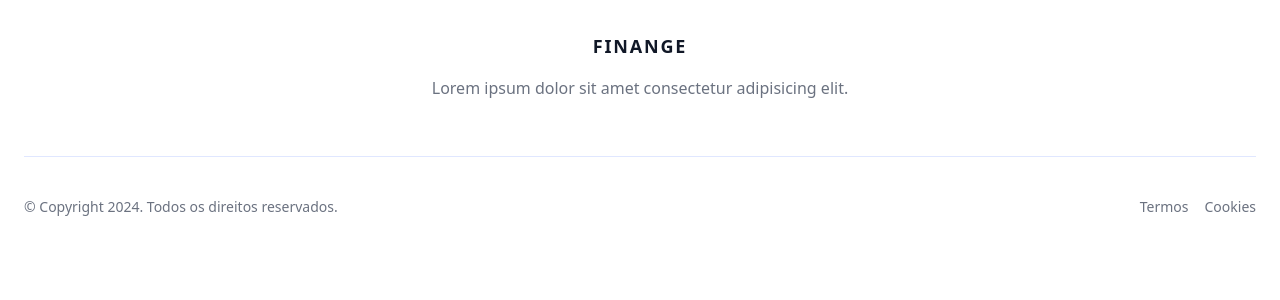
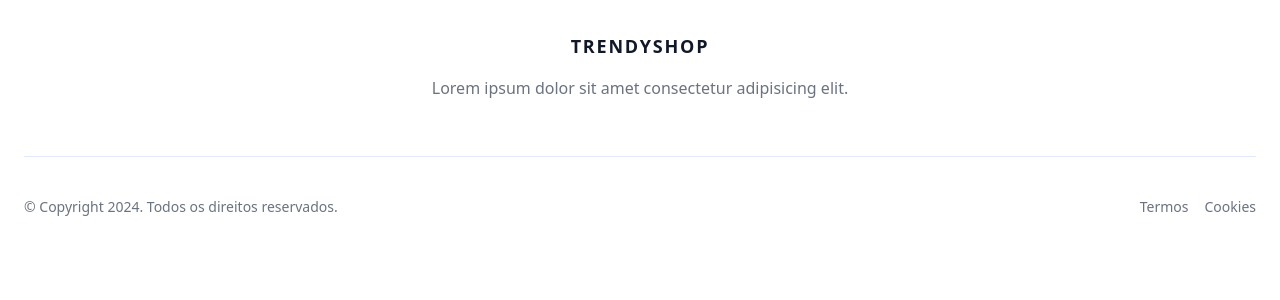
Before and after one commit to Murilo-Carazato/almirWeb2, a PHP site: page /resources/views/components/footer.html in a window 1280 px wide. Shown: the top 300 px of the page. Run offline with PHP 8.4, Linux system fonts and the light colour scheme; style sheets or scripts are compiled from the project's sources.

Commit message:
style: alterar nome do site nos componentes

```diff
--- a/resources/views/components/footer.html
+++ b/resources/views/components/footer.html
@@ -3,7 +3,7 @@
     <div class="container px-6 py-8 mx-auto">
         <div class="flex flex-col items-center text-center">
             <a href="../views/menu.php">
-                <p class="text-lg font-semibold tracking-widest text-gray-900 dark:text-gray-200 uppercase rounded-lg focus:outline-none focus:shadow-outline"> FinanGE</p>
+                <p class="text-lg font-semibold tracking-widest text-gray-900 dark:text-gray-200 uppercase rounded-lg focus:outline-none focus:shadow-outline"> TrendyShop</p>
             </a>
             <p class="max-w-md mx-auto mt-4 text-gray-500 dark:text-gray-400">Lorem ipsum dolor sit amet consectetur adipisicing elit.</p>
             <div class="flex flex-col mt-4 sm:flex-row sm:items-center sm:justify-center">
--- a/resources/views/components/navbar.php
+++ b/resources/views/components/navbar.php
@@ -7,7 +7,7 @@ require_once __DIR__ . '/../../../vendor/autoload.php';
 <div class="w-full bg-white dark:bg-gray-900 text-gray-900 dark:text-gray-200">
     <div x-data="{ open: false }" class="flex flex-col px-4 mx-auto md:items-center md:justify-between md:flex-row md:px-6 lg:px-8">
         <div class="flex flex-row items-center justify-between p-4">
-            <a href="/resources/views/menu.php" class="text-lg font-semibold tracking-widest text-gray-900 dark:text-gray-200 uppercase rounded-lg focus:outline-none focus:shadow-outline transition-all">FinanGE</a>
+            <a href="/resources/views/menu.php" class="text-lg font-semibold tracking-widest text-gray-900 dark:text-gray-200 uppercase rounded-lg focus:outline-none focus:shadow-outline transition-all">TrendyShop</a>
             <button class="rounded-lg md:hidden focus:outline-none focus:shadow-outline" @click="open = !open">
                 <svg fill="currentColor" viewBox="0 0 20 20" class="w-6 h-6">
                     <path x-show="!open" fill-rule="evenodd" d="M3 5a1 1 0 011-1h12a1 1 0 110 2H4a1 1 0 01-1-1zM3 10a1 1 0 011-1h12a1 1 0 110 2H4a1 1 0 01-1-1zM9 15a1 1 0 011-1h6a1 1 0 110 2h-6a1 1 0 01-1-1z" clip-rule="evenodd"></path>
```
